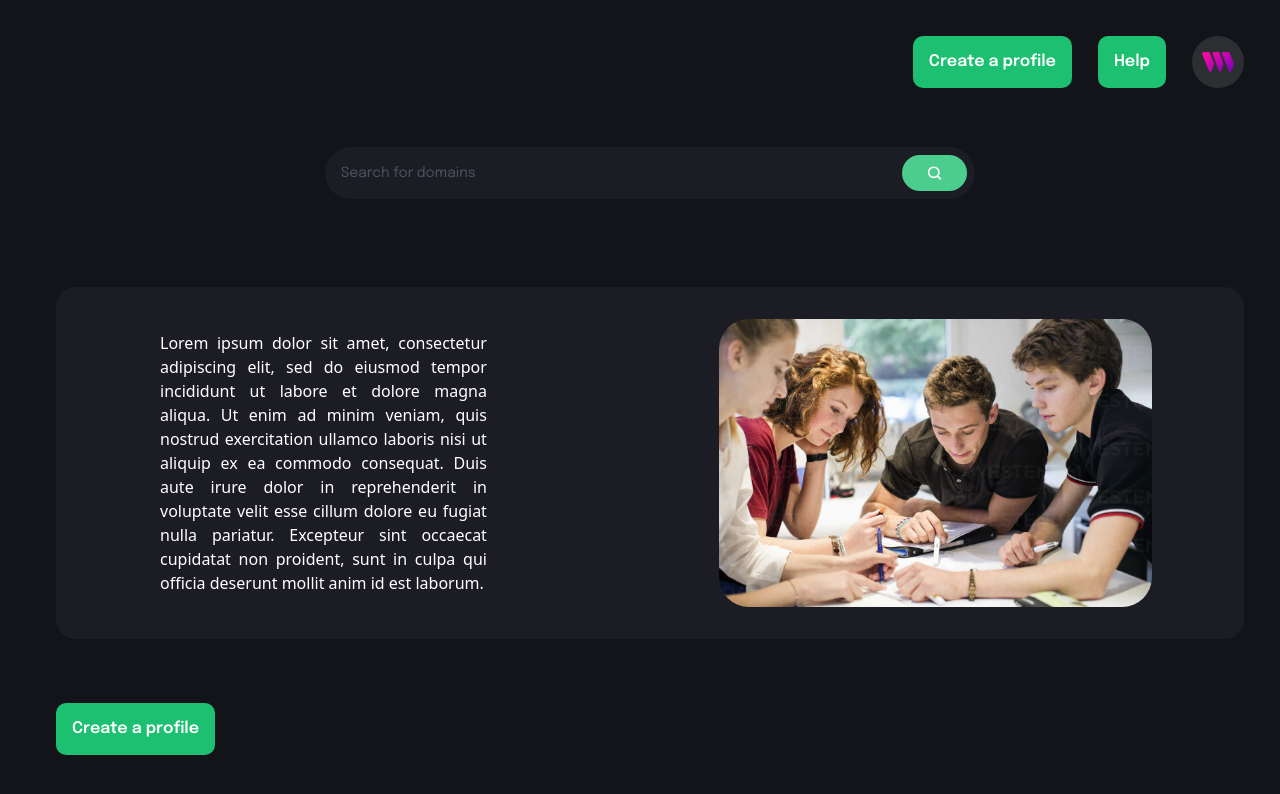
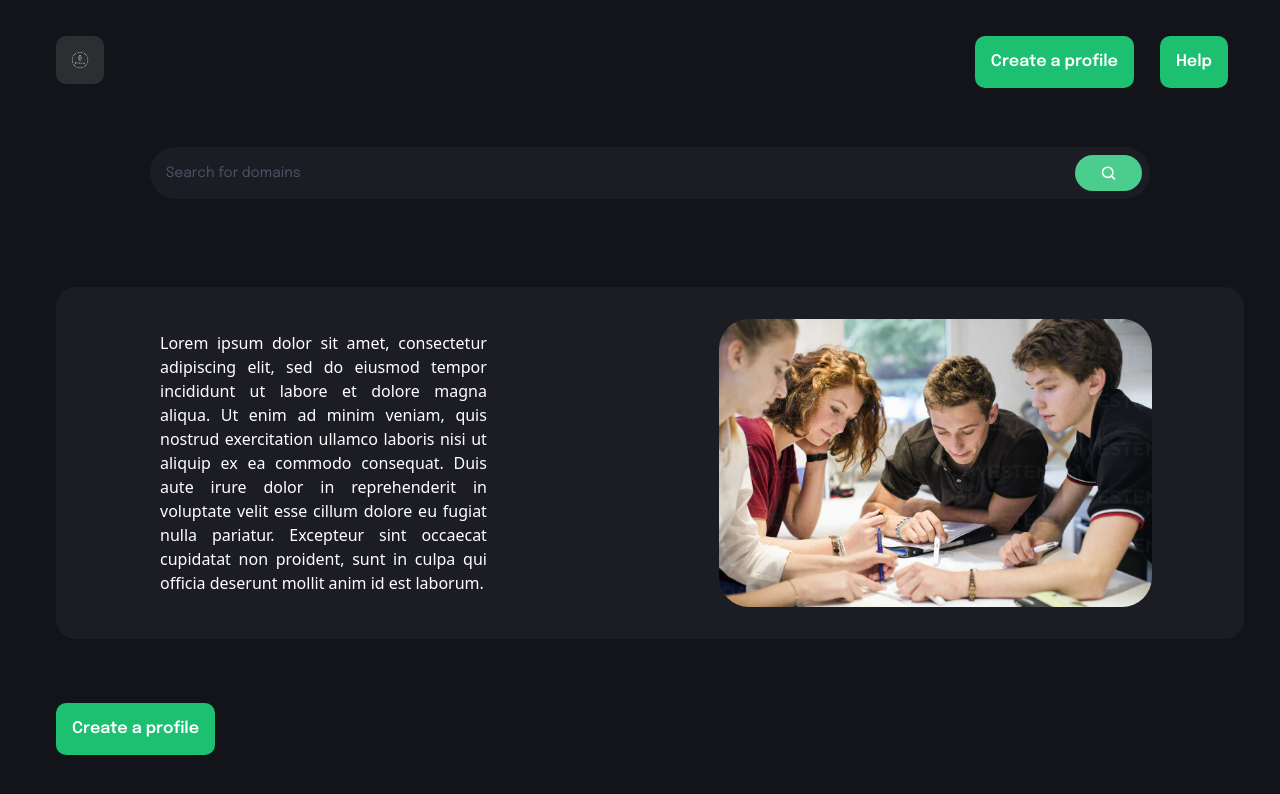
Before and after one commit to rishitabura/BitQuery, a React (Vite) app in the folder client/: page / in a window 1280 px wide. Shown: the top 794 px of the page. Built offline with nearby package versions, Linux system fonts and the light colour scheme; what @thirdweb-dev/react would draw is missing.

Commit message:
Added logo in navbar, still have to remove logo from sidebar

```diff
--- a/client/index.html
+++ b/client/index.html
@@ -2,9 +2,9 @@
 <html lang="en">
   <head>
     <meta charset="UTF-8" />
-    <link rel="icon" type="image/svg+xml" href="/src/favicon.svg" />
+    <link rel="icon" type="image/svg+xml" href="./src/assets/favicon.svg" />
     <meta name="viewport" content="width=device-width, initial-scale=1.0" />
-    <title>vite-javascript-starter</title>
+    <title>BitQuery</title>
   </head>
   <body>
     <div id="root"></div>
--- a/client/src/App.jsx
+++ b/client/src/App.jsx
@@ -9,7 +9,7 @@ const App = () => {
       <div className="sm:flex hidden mr-10
       relative">
         {/* removed sidebar */}
-        {/* <Sidebar /> */}
+        {/* <Sidebar />    */}
       </div>
 
       <p className="">
--- a/client/src/assets/index.js
+++ b/client/src/assets/index.js
@@ -13,6 +13,7 @@ import money from './money.svg';
 import loader from './loader.svg';
 import thirdweb from './thirdweb.png';
 import homephoto from './homephoto.png';
+import logo_transparent from './logo_transparent.png';
 
 
 export {
@@ -31,4 +32,5 @@ export {
   loader,
   thirdweb,
   homephoto,
+  logo_transparent,
 };
--- a/client/src/components/Navbar.jsx
+++ b/client/src/components/Navbar.jsx
@@ -2,8 +2,32 @@ import React, { useState } from "react";
 import { Link, useNavigate } from "react-router-dom";
 
 import { CustomButton } from "./";
-import { logo, menu, search, thirdweb } from "../assets";
+import { logo, menu, thirdweb, logo_transparent } from "../assets";
+{
+  /* removed search from imports */
+}
 import { navlinks } from "../constants";
+
+const Icon = ({ styles, name, imgUrl, isActive, disabled, handleClick }) => (
+  <div
+    className={`w-[48px] h-[48px] rounded-[10px] ${
+      isActive && isActive == name && "bg-[#2c2f32]"
+    } flex justify-center items-center ${
+      !disabled && "cursor-pointer"
+    } ${styles}`}
+    onClick={handleClick}
+  >
+    {!isActive ? (
+      <img src={imgUrl} alt="fund_logo" className="w-5 h-5" />
+    ) : (
+      <img
+        src={imgUrl}
+        alt="fund_logo"
+        className={`w-5 h-5 ${isActive !== name && "grayscale"}`}
+      />
+    )}
+  </div>
+);
 
 const Navbar = () => {
   const navigate = useNavigate();
@@ -14,7 +38,9 @@ const Navbar = () => {
   const address = "0xabc";
 
   return (
-    <div className="flex flex-col-reverse mb-[35px] gap-6 mt-5"> {/* removed md:flex-reverse to align the help and profile button to the right*/}
+    <div className="flex flex-col-reverse mb-[35px] max-h-[100px] gap-6 mt-5">
+      {" "}
+      {/* removed md:flex-reverse to align the help and profile button to the right*/}
       {/* div for logo  */}
       {/* search bar */}
       {/* <div className="lg:flex-1 flex flex-row max-w-[458px] py-2 pl-4 pr-2  h-[52px] bg-[#1c1c24] rounded-[100px]">
@@ -25,7 +51,6 @@ const Navbar = () => {
 
         </div>
       </div> */}
-
       {/* search bar trial*/}
       {/* <div> */}
       {/* <input type="text" placeholder="Search for domains" className="flex  w-full font-epilogue font-normal text-[14px] placeholder:text-[#4b5264] text-white bg-transparent outline-none" />
@@ -35,7 +60,6 @@ const Navbar = () => {
 
         </div> */}
       {/* </div> */}
-
       {/* tried to do something but ended up doing nothing */}
       {/* Well the search bar isn't needed here as it is in the center*/}
       {/* <div className=" lg:flex-1 bg-[#1c1c24] rounded-[100px] pb-5">
@@ -47,8 +71,14 @@ const Navbar = () => {
           />
         </div>
       </div> */}
-
       {/* CREATE PROFILE BUTTON FOR large devices*/}
+      <div className="sm:flex flex-row justify-between">
+      <Link to="/">
+            <Icon
+              styles="w-[100px] h-[100px] bg-[#2c2f32]"
+              imgUrl={logo_transparent}
+            />
+          </Link>
         <div className="sm:flex hidden flex-row justify-end gap-[10px]">
           <CustomButton
             btnType="button"
@@ -71,22 +101,13 @@ const Navbar = () => {
             }}
           />
 
-        <Link to="/profile">
-          <div className="w-[52px] h-[52px] rounded-full bg-[#2c2f32] flex justify-center items-center cursor-pointer">
-            <img
-              src={thirdweb}
-              alt="user"
-              className="w-[60%] h-[60%] object-contain"
-            />
         </div>
-        </Link>
       </div>
-
       {/**/}
       <div className="sm:hidden flex justify-between items-center relative">
         <div className="w-[40px] h-[40px] rounded-[10px] bg-[#2c2f32] flex justify-center items-center cursor-pointer">
           <img
-            src={logo}
+            src={logo_transparent}
             alt="user"
             className="w-[60%] h-[60%] object-contain"
           />
--- a/client/src/components/Sidebar.jsx
+++ b/client/src/components/Sidebar.jsx
@@ -1,7 +1,7 @@
 import React, { useState } from 'react';
 import { Link, useNavigate } from 'react-router-dom';
 
-import { logo, sun } from '../assets';
+import { logo_transparent, sun } from '../assets';
 import { navlinks } from '../constants';
 
 const Icon = ({ styles, name, imgUrl, isActive, disabled, handleClick }) => (
@@ -20,7 +20,7 @@ const Sidebar = () => {
   return (
     <div className="flex justify-between items-center flex-col sticky top-5 h-[93vh]">
       <Link to="/">
-        <Icon styles="w-[52px] h-[52px] bg-[#2c2f32]" imgUrl={logo} />
+        <Icon styles="w-[52px] h-[52px] bg-[#2c2f32]" imgUrl={logo_transparent} />
       </Link>
 
       <div className="flex-1 flex flex-col justify-between items-center bg-[#1c1c24] rounded-[20px] w-[76px] py-4 mt-12">
--- a/client/src/pages/Home.jsx
+++ b/client/src/pages/Home.jsx
@@ -9,9 +9,9 @@ const Home = () => {
   return (
     <div>
       <div className="flex flex-row justify-center items-center h-[100px] my-50">
-        {" "}
+
         {/* This search bar is in the center of the homepage */}
-        <div className="lg:flex-1 flex flex-row max-w-[650px] py-2 pl-4 pr-2 h-[52px] bg-[#1c1c24] rounded-[100px]">
+        <div className="lg:flex-1 flex flex-row xl:max-w-[1000px] max-w-[650px] py-2 pl-4 pr-2 h-[52px] bg-[#1c1c24] rounded-[100px]">
           <input
             type="text"
             placeholder="Search for domains"
```
Also changed, not shown: client/src/assets/favicon.svg (added), client/src/assets/logo_transparent.png (added). Lines whose indentation alone changed are shown as unchanged.
